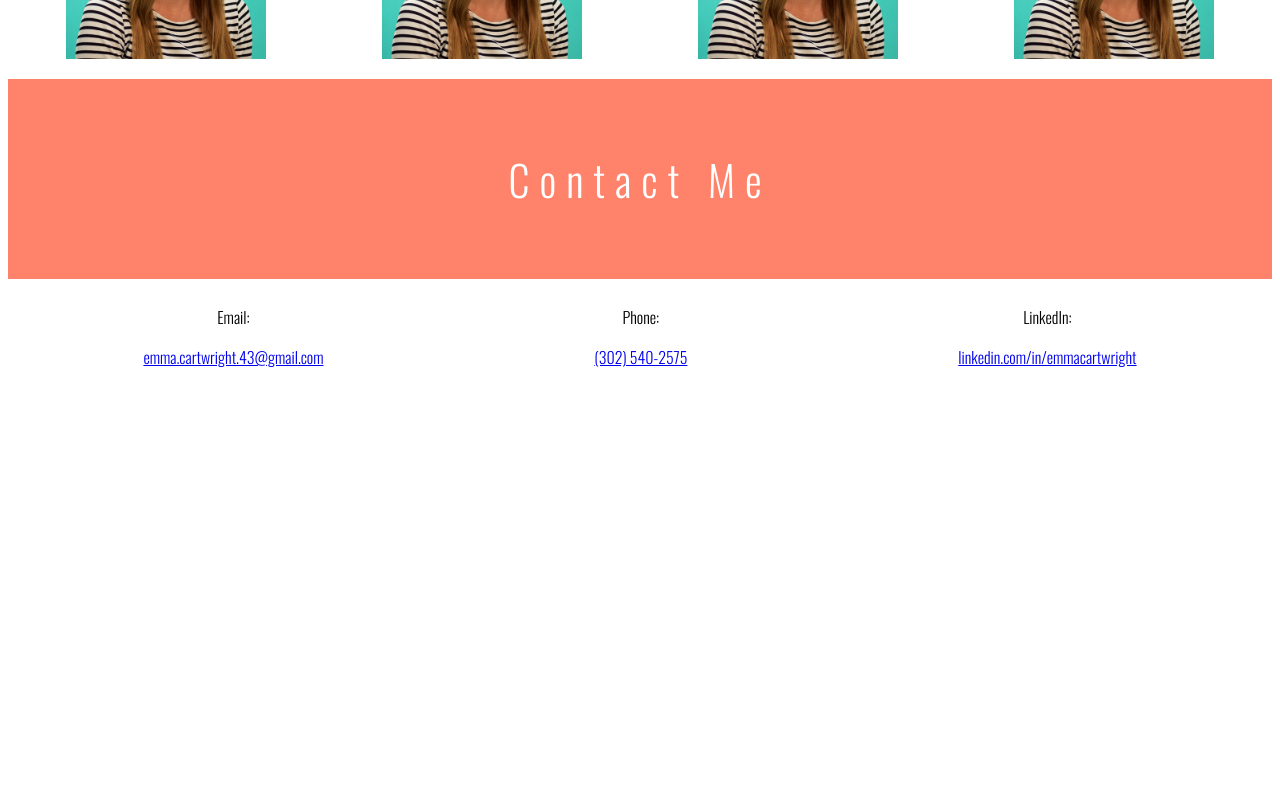
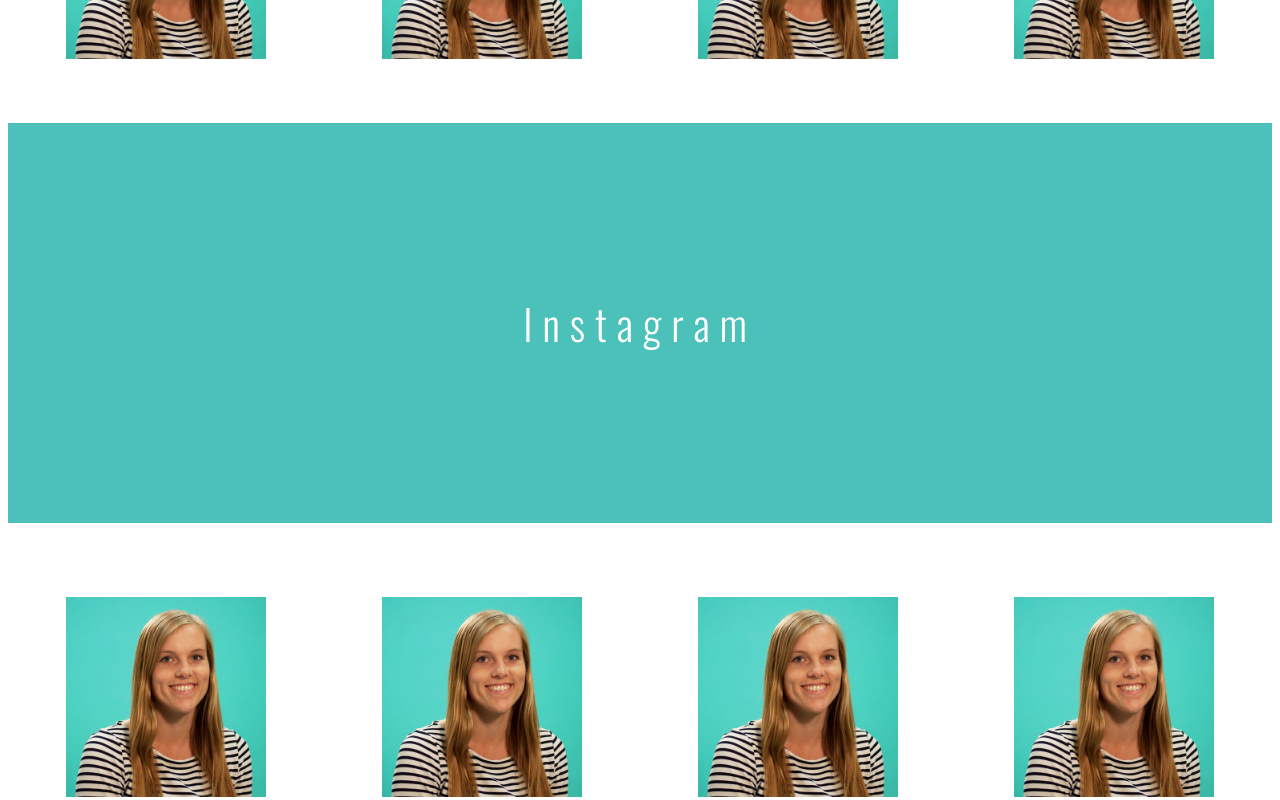
Before and after one commit to niralpokal/ecartwright, an Angular app: page / in a window 1280 px wide. Shown: the part 2480-3280 px from the top of the page. Before the commit the page ends 2874 px from the top, so only its background shows below. Built offline with nearby package versions, Linux system fonts and the light colour scheme; a web font is replaced by a local one.

Commit message:
Created a home instagram component.

```diff
--- a/src/app/app.module.ts
+++ b/src/app/app.module.ts
@@ -6,6 +6,7 @@ import { HomeComponent } from './containers/home.component';
 import { HomeAboutMeComponent } from './components/home/home-about-me.component';
 import { HomePortfolioComponent } from './components/home/home-portfolio.component';
 import { HomeContactComponent } from './components/home/home-contact.component';
+import { HomeInstagramComponent } from './components/home/home-instagram.component';
 
 @NgModule({
   declarations: [
@@ -13,7 +14,8 @@ import { HomeContactComponent } from './components/home/home-contact.component';
     HomeComponent,
     HomeAboutMeComponent,
     HomePortfolioComponent,
-    HomeContactComponent
+    HomeContactComponent,
+    HomeInstagramComponent
   ],
   imports: [
     BrowserModule
--- /dev/null
+++ b/src/app/components/home/home-instagram.component.scss
@@ -0,0 +1,48 @@
+.container {
+    position: relative;
+    margin: 64px 0;
+}
+.parallex {
+    background-attachment: fixed;
+    background-color: lightseagreen;
+    background-repeat: no-repeat;
+    background-size: cover;
+    height: 400px;
+}
+.overlay {
+    opacity: .8;
+}
+.center {
+    position: absolute;
+    top: 50%;
+    left: 50%;
+    transform: translate(-50%, -50%);
+}
+.padding{
+    padding: 12px 24px;
+}
+.black{
+    color: white;
+    text-align: center;
+}
+.text-large {
+    font-size: 42px;
+    letter-spacing: 10px;
+}
+.flex-container {
+    display: flex;
+    flex-flow: row wrap;
+    justify-content: space-around;
+    align-content: space-between;
+    padding: 0;
+    margin: 0;
+}
+.flex-item {
+    margin-top: 10px;
+    height: 200px;
+    width: 200px;
+}
+.img {
+    max-width: 100%;
+    height: auto;
+}
--- /dev/null
+++ b/src/app/components/home/home-instagram.component.ts
@@ -0,0 +1,22 @@
+import { Component } from '@angular/core';
+
+@Component({
+    selector: 'home-instagram',
+    styleUrls: ['home-instagram.component.scss'],
+    template: `
+    <div class="container parallex overlay">
+        <div class="center">
+            <span class="padding black text-large">Instagram</span>
+        </div>
+    </div>
+    <div class="flex-container">
+        <div class="flex-item" *ngFor="let i of images;">
+            <img class="img" src="../../../assets/profile.jpg">
+        </div>
+    </div>
+    `
+})
+
+export class HomeInstagramComponent{
+    images = Array(4).fill('');
+}
--- a/src/app/containers/home.component.ts
+++ b/src/app/containers/home.component.ts
@@ -11,6 +11,7 @@ import { Component } from '@angular/core';
     </div>
     <home-about-me></home-about-me>
     <home-portfolio></home-portfolio>
+    <home-instagram></home-instagram>
     <home-contact></home-contact>
     `
 })
```
